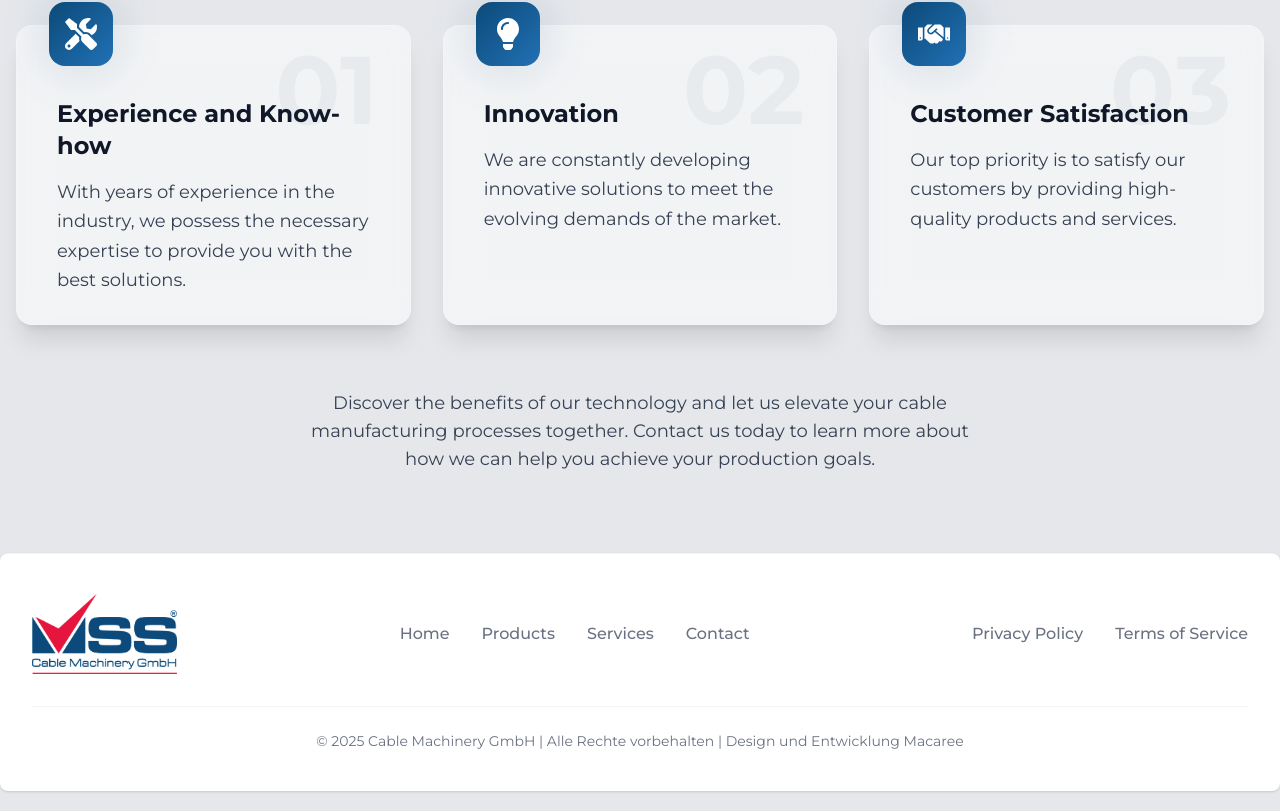
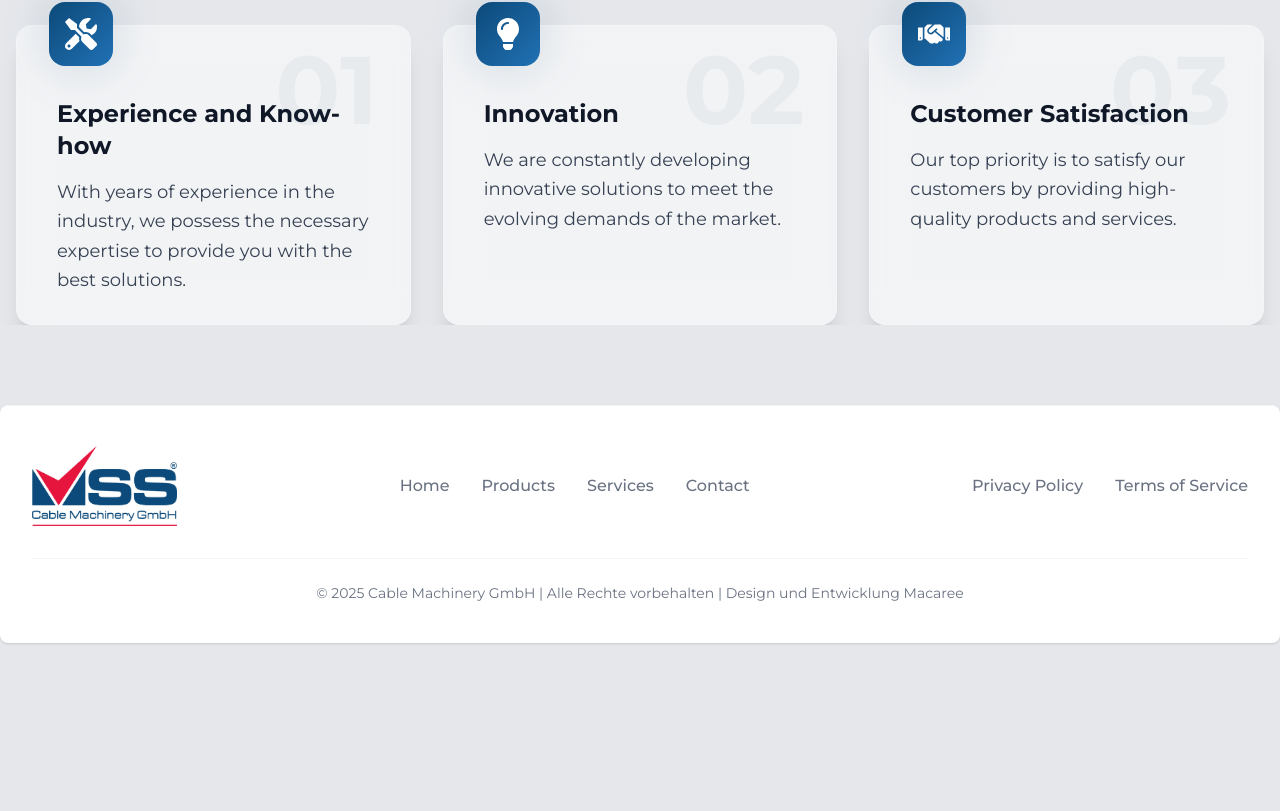
Before and after one commit to t4ner/mss-website, a React (Vite) app: page / in a window 1280 px wide. Shown: the part 2341-3152 px from the top of the page. After the commit the page ends 3004 px from the top, so only its background shows below. Built offline with nearby package versions, Linux system fonts and the light colour scheme.

Commit message:
revize-v1-1

```diff
--- a/src/components/CompanyBenefits.jsx
+++ b/src/components/CompanyBenefits.jsx
@@ -48,7 +48,7 @@ const CompanyBenefits = () => {
           <div className="w-24 h-1 bg-black mx-auto rounded-full"></div>
         </motion.div>
 
-        <div className="grid grid-cols-1 lg:grid-cols-3 gap-8">
+        <div className="grid grid-cols-1 lg:grid-cols-3 gap-8 ">
           {benefits.map((benefit, index) => (
             <motion.div
               key={benefit.id}
@@ -85,16 +85,6 @@ const CompanyBenefits = () => {
           ))}
         </div>
 
-        <motion.div
-          initial={{ opacity: 0, y: 20 }}
-          whileInView={{ opacity: 1, y: 0 }}
-          transition={{ duration: 0.6, delay: 0.6 }}
-          className="text-center mt-10 lg:mt-16"
-        >
-          <p className="text-sm lg:text-lg text-gray-700 max-w-2xl mx-auto">
-            {t("discoverMore")}
-          </p>
-        </motion.div>
       </div>
     </section>
   );
```
